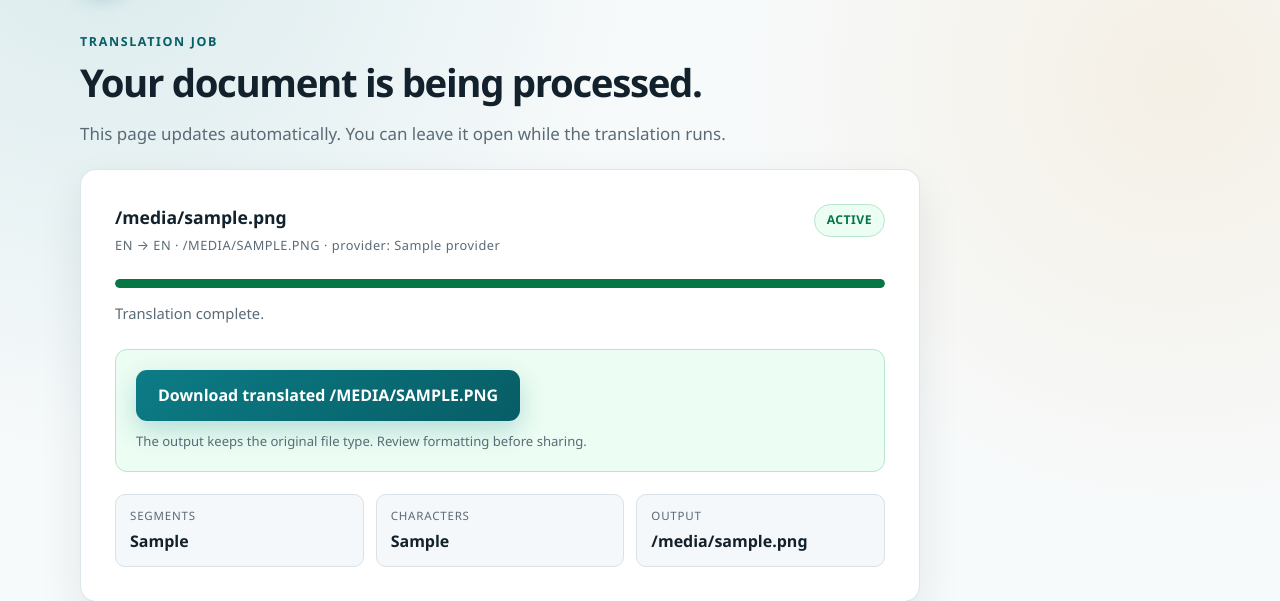
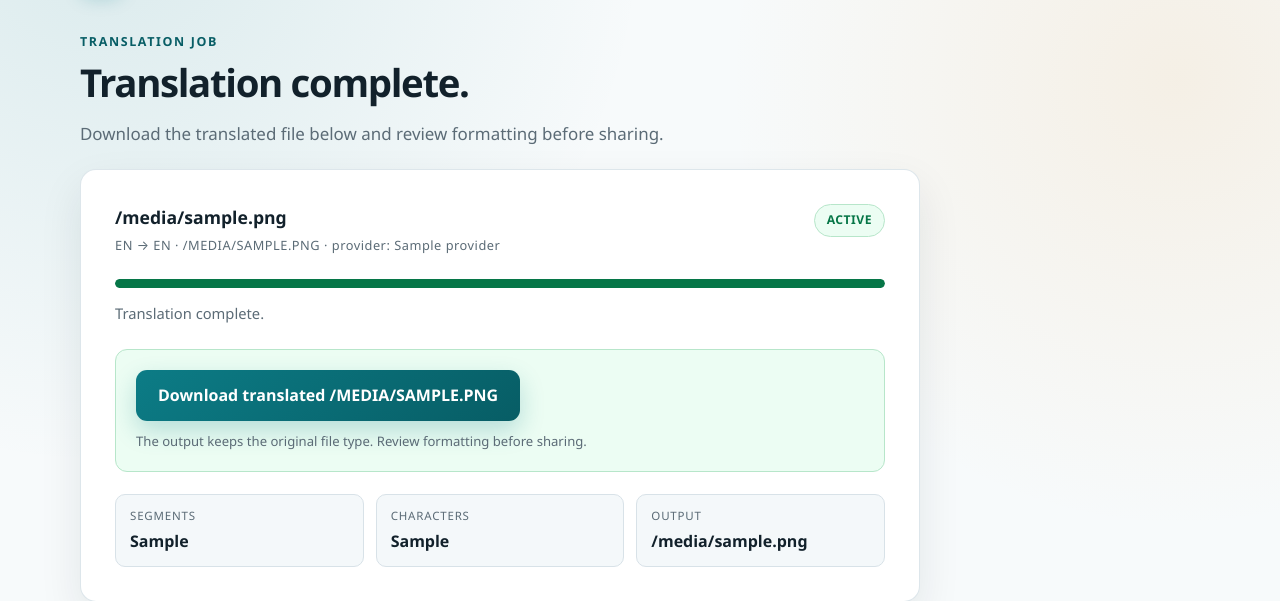
Before and after one commit to syed-adeel872/taw-python-translatedocs, a FastAPI app: template app/templates/job.html in a window 1280 px wide. Shown: the part 77-678 px from the top of the page. Run offline with FastAPI, Linux system fonts and the light colour scheme; the template is opened without the code that fills it: most values are stand-ins (such as "Sample title", 1, 10 or a date in 2020); parts of the project's set-up code (start-up, migrations or seed data) failed here and were passed over; some libraries are stand-ins or nearby versions.

Commit message:
fix: show completed status and output filenames

```diff
--- a/app/schemas.py
+++ b/app/schemas.py
@@ -18,6 +18,7 @@ class JobStatusResponse(BaseModel):
     target_language: str
     provider: str
     error_message: str | None = None
+    output_filename: str | None = None
     warnings: list[str] = []
     characters_translated: int = 0
     segments_translated: int = 0
@@ -40,6 +41,7 @@ class JobStatusResponse(BaseModel):
             target_language=job.target_language,
             provider=job.provider,
             error_message=job.error_message,
+            output_filename=job.output_filename,
             warnings=warnings,
             characters_translated=job.characters_translated,
             segments_translated=job.segments_translated,
--- a/app/templates/job.html
+++ b/app/templates/job.html
@@ -3,8 +3,16 @@
 {% block content %}
 <section class="hero compact">
   <p class="eyebrow">Translation job</p>
-  <h1>Your document is being processed.</h1>
-  <p class="lede">This page updates automatically. You can leave it open while the translation runs.</p>
+  <h1 id="job-heading">
+    {% if job.status == 'completed' %}Translation complete.
+    {% elif job.status == 'failed' %}Translation did not complete.
+    {% else %}Your document is being processed.{% endif %}
+  </h1>
+  <p id="job-lede" class="lede">
+    {% if job.status == 'completed' %}Download the translated file below and review formatting before sharing.
+    {% elif job.status == 'failed' %}Review the error message below and try another document.
+    {% else %}This page updates automatically. You can leave it open while the translation runs.{% endif %}
+  </p>
 </section>
 
 <noscript>
@@ -72,6 +80,8 @@
 
     const jobId = root.dataset.jobId;
     const labels = { queued: "Queued", processing: "Translating", completed: "Completed", failed: "Failed" };
+    const heading = document.getElementById("job-heading");
+    const lede = document.getElementById("job-lede");
     const badge = document.getElementById("status-badge");
     const bar = document.getElementById("progress-bar");
     const statusText = document.getElementById("status-text");
@@ -91,15 +101,23 @@
       badge.className = "badge status-" + status;
       bar.className = "progress-bar";
       if (status === "completed") {
+        heading.textContent = "Translation complete.";
+        lede.textContent = "Download the translated file below and review formatting before sharing.";
         bar.classList.add("is-complete");
         bar.style.width = "100%";
       } else if (status === "failed") {
+        heading.textContent = "Translation did not complete.";
+        lede.textContent = "Review the error message below and try another document.";
         bar.classList.add("is-failed");
         bar.style.width = "100%";
       } else if (status === "processing") {
+        heading.textContent = "Your document is being processed.";
+        lede.textContent = "This page updates automatically. You can leave it open while the translation runs.";
         bar.classList.add("is-processing");
         bar.style.width = "55%";
       } else {
+        heading.textContent = "Your document is being processed.";
+        lede.textContent = "This page updates automatically. You can leave it open while the translation runs.";
         bar.style.width = "12%";
       }
     }
@@ -133,7 +151,7 @@
         stats.hidden = false;
         statSegments.textContent = data.segments_translated;
         statCharacters.textContent = data.characters_translated.toLocaleString();
-        statOutput.textContent = data.original_filename;
+        statOutput.textContent = data.output_filename || data.original_filename;
         errorBox.hidden = true;
       } else if (data.status === "failed") {
         statusText.textContent = "Translation failed.";
```
Also changed, not shown: tests/test_app.py (+27 -0 lines), tests/test_docx_flow.py (+5 -0 lines).
